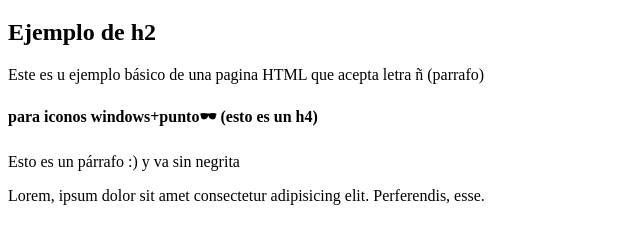
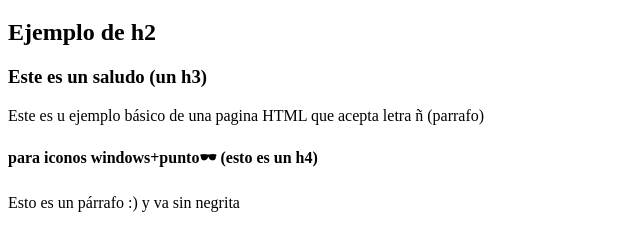
Before and after one commit to aguchumilla/clase-01, a plain HTML site: page index.html in a window 1280 px wide. Shown: the part 61-312 px from the top of the page, without its empty margins (0-640 px from the left). Drawn offline with Linux system fonts and the light colour scheme.

Commit message:
commit 1
comit 1 prueba

```diff
--- a/index.html
+++ b/index.html
@@ -25,11 +25,10 @@
 <body>
     <h1>Hola mundo! (un h1) </h1>
     <h2>Ejemplo de h2</h2>
-
+    <h3>Este es un saludo (un h3)</h3>
     <p>Este es u ejemplo básico de una pagina HTML que acepta letra ñ (parrafo)</p>
     <h4> para iconos windows+punto🕶 (esto es un h4) </h4>
     <p>Esto es un párrafo :) y va sin negrita</p>
-    <p>Lorem, ipsum dolor sit amet consectetur adipisicing elit. Perferendis, esse.</p>
 </body>
 
 
```
